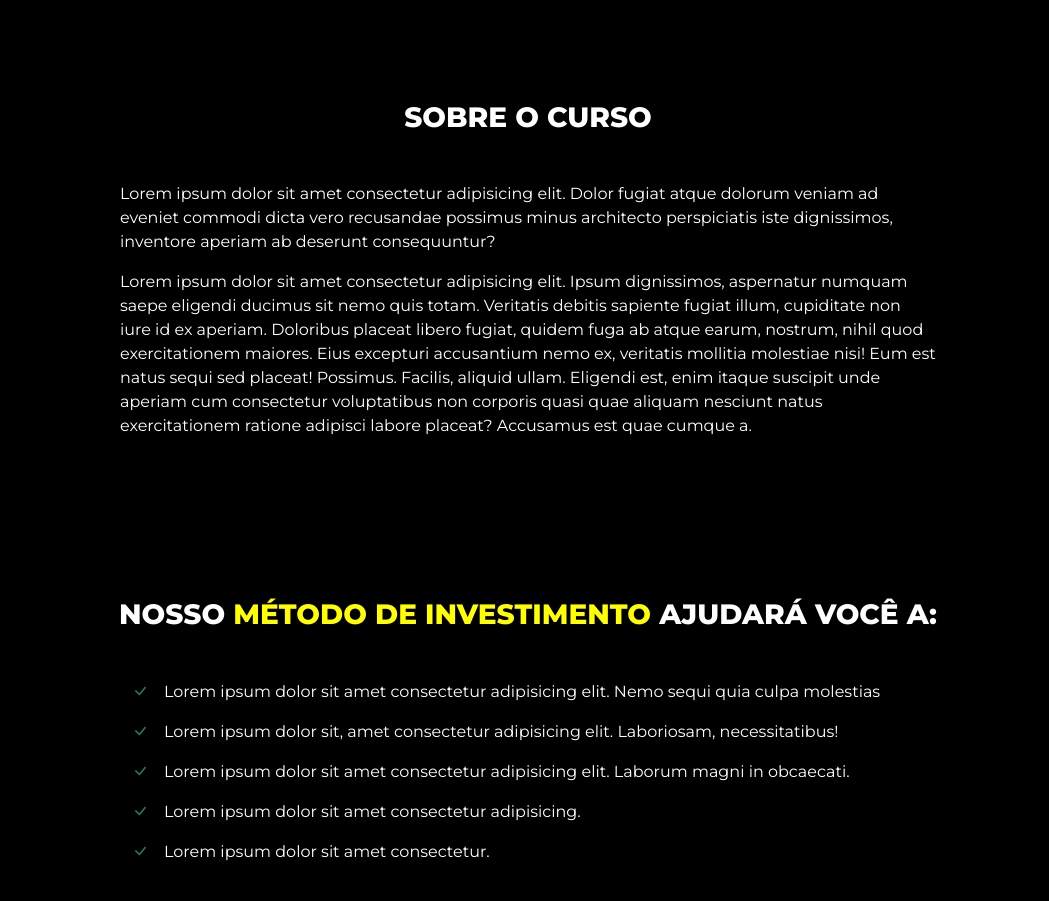
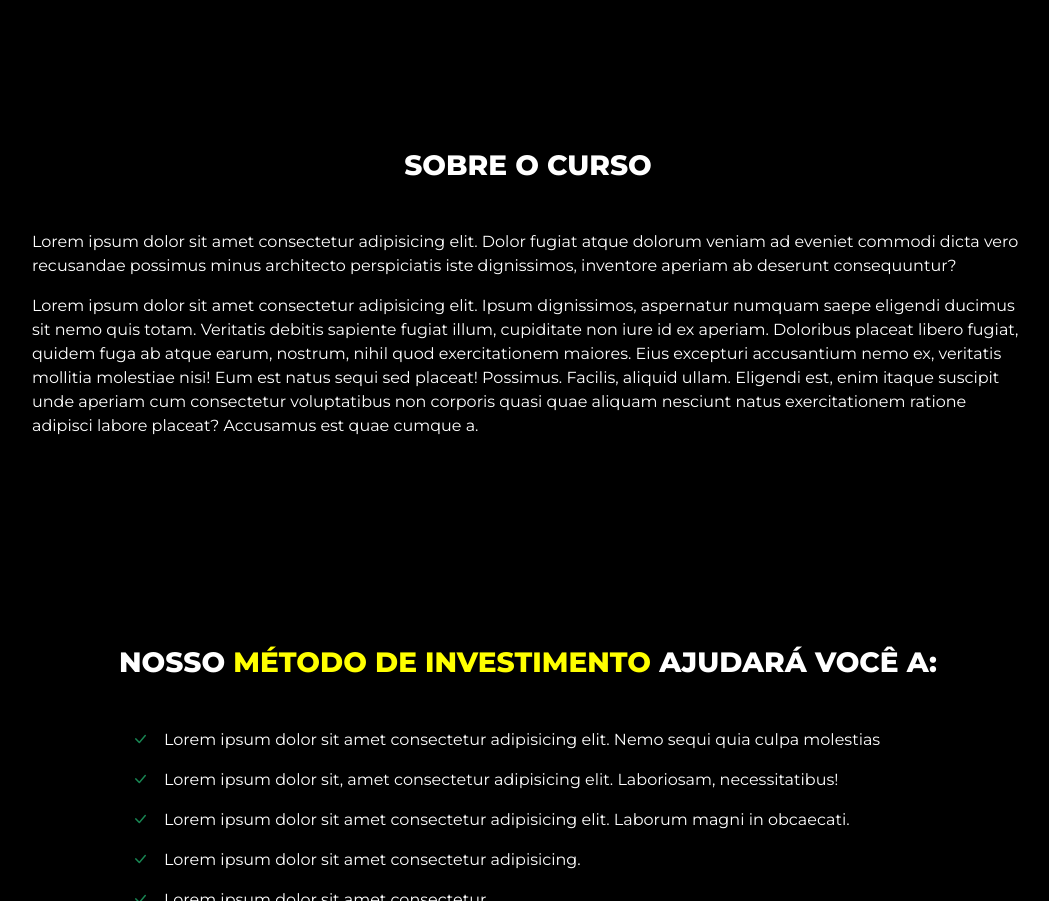
Before and after one commit to vitozs/fabrica-de-herdeiros, a plain HTML site: page index.html in a window 1280 px wide. Shown: the part 2083-2984 px from the top of the page, without its empty margins (112-1161 px from the left). Drawn offline with nearby package versions, Linux system fonts and the light colour scheme.

Commit message:
layout2 - v1.1 : ajustes no texto sobre o curso

```diff
--- a/index.html
+++ b/index.html
@@ -109,7 +109,7 @@
         <section class="py-5 p-md-5" style="background-color: rgb(0, 0, 0); color: rgb(255, 255, 255); width: 100%; margin-top: -50px;">
 
             <div data-aos="fade-right" class=" p-0 p-md-5 d-flex justify-content-center align-items-center flex-column">
-                <div class="w-75">
+                <div class="p-4 p-md-5">
                     <h1 class="text-center fs-3 mb-5" style="font-weight: 800;">SOBRE O CURSO</h1>
                     <div>
                         <p class="fs-6">Lorem ipsum dolor sit amet consectetur adipisicing elit. Dolor fugiat atque dolorum veniam ad eveniet commodi dicta vero recusandae possimus minus architecto perspiciatis iste dignissimos, inventore aperiam ab deserunt consequuntur?</p>
@@ -118,10 +118,6 @@
                         Facilis, aliquid ullam. Eligendi est, enim itaque suscipit unde aperiam cum consectetur voluptatibus non corporis quasi quae aliquam nesciunt natus exercitationem ratione adipisci labore placeat? Accusamus est quae cumque a.</p>
                     </div>
                 </div>
-
-
-
-
             </div>
 
 
```
